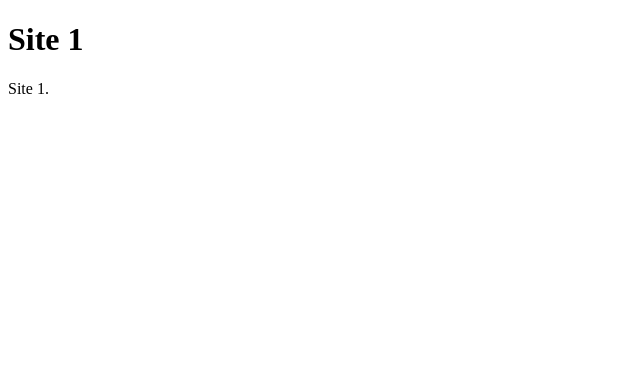
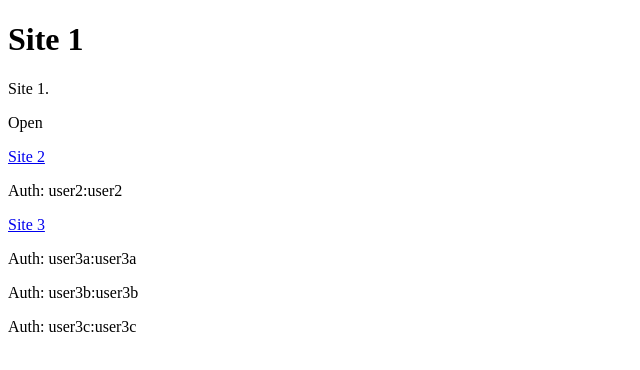
Before and after one commit to ctoxley/apache-httpd, a plain HTML site: page vhosts/site1.domain.co.uk/index.html in a window 1280 px wide. Shown: the whole page, without its empty margins (0-640 px from the left). Drawn offline with Linux system fonts and the light colour scheme.

Commit message:
Added authentication for site2 and site3.

```diff
--- a/vhosts/site1.domain.co.uk/index.html
+++ b/vhosts/site1.domain.co.uk/index.html
@@ -8,5 +8,17 @@
 <h1>Site 1</h1>
 <p>Site 1.</p>
 
+<p>Open</p>
+
+<a href="http://www.site2.domain.co.uk:8080/">Site 2</a>
+
+<p>Auth: user2:user2</p>
+
+<a href="http://www.site3.domain.co.uk:8080/">Site 3</a>
+
+<p>Auth: user3a:user3a</p>
+<p>Auth: user3b:user3b</p>
+<p>Auth: user3c:user3c</p>
+
 </body>
 </html>
```
Also changed, not shown: vhosts/site2.domain.co.uk/index.html (+2 -0 lines), vhosts/site3.domain.co.uk/index.html (+2 -0 lines), 5 other files.
